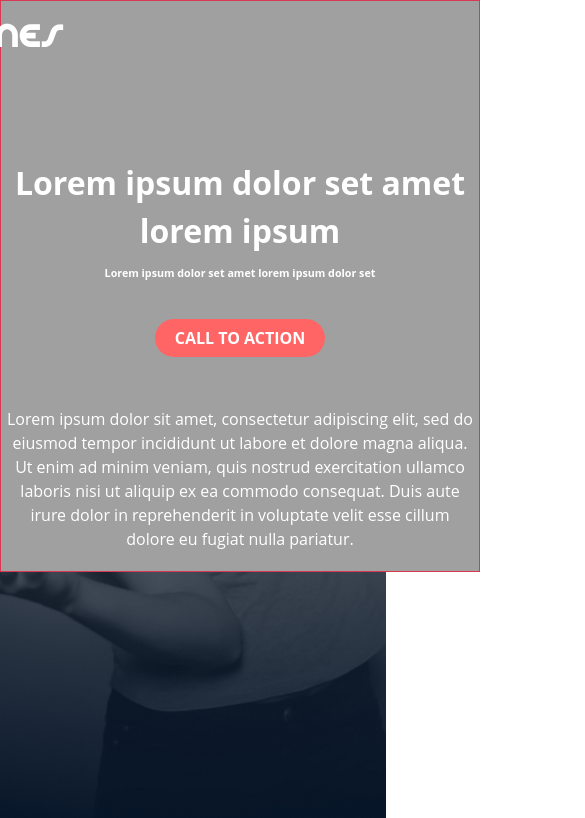
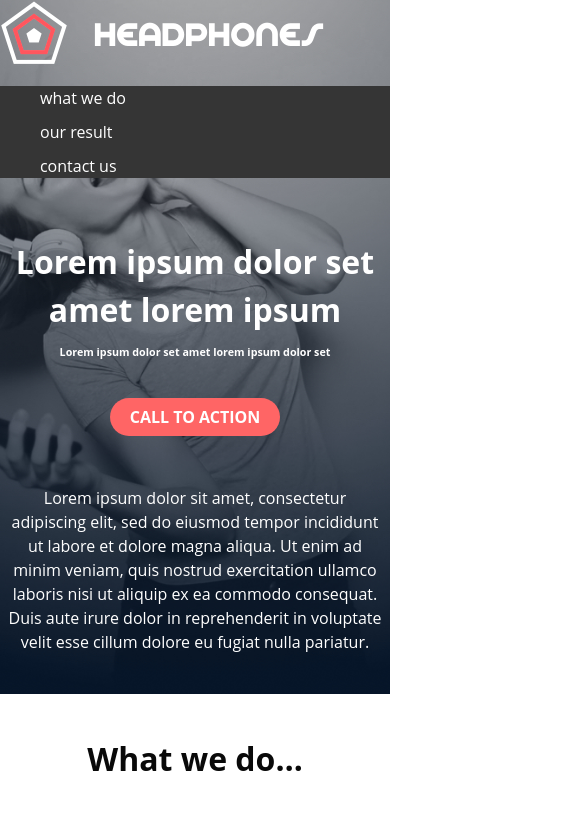
Before and after one commit to muhdibee/headphones, a plain HTML site: page 1-index.html in a window 390 px wide. Shown: the top 818 px of the page, 585 px wide, since content can reach past the window. Drawn offline with Linux system fonts and the light colour scheme.

Commit message:
Styling footer.

```diff
--- a/1-index.html
+++ b/1-index.html
@@ -27,11 +27,11 @@
             <div class=" container header-hero-container">
                 <!--Header content-->
                 <header class="">
-                    <a href="#"><img src="./images/logo_headphones.png" alt="Headphones-logo"></a>
-                    <ul>
-                        <li><a href="#">what we do</a></li>
-                        <li><a href="#">our result</a></li>
-                        <li><a href="#">contact us</a></li>
+                    <a href="#" class=""><img src="./images/logo_headphones.png" alt="Headphones-logo"></a>
+                    <ul class="">
+                        <li class="header-li"><a href="#">what we do</a></li>
+                        <li class="header-li"><a href="#">our result</a></li>
+                        <li class="header-li"><a href="#">contact us</a></li>
                     </ul>
                 </header>
                 <!--Hero Section-->
@@ -39,7 +39,7 @@
                     <div class="hero-section-container">
                         <h1 class="">Lorem ipsum dolor set amet lorem ipsum</h1>
                         <h6 class="">Lorem ipsum dolor set amet lorem ipsum dolor set</h6>
-                        <button><b>CALL TO ACTION</b></button>
+                        <button class=""><b>CALL TO ACTION</b></button>
                         <p>Lorem ipsum dolor sit amet, consectetur adipiscing elit, sed do eiusmod tempor incididunt ut labore et dolore magna aliqua. Ut enim ad minim veniam, quis nostrud exercitation ullamco laboris nisi ut aliquip ex ea commodo consequat. Duis aute irure dolor in reprehenderit in voluptate velit esse cillum dolore eu fugiat nulla pariatur.</p>
                     </div>
                 </div>
@@ -98,7 +98,7 @@
                     <h1>Our results speak for themselves</h1>
                     <p>Lorem ipsum dolor sit amet, consectetur adipiscing elit, sed do eiusmod tempor incididunt ut labore et dolore magna aliqua. Ut enim ad minim veniam, quis nostrud exercitation ullamco laboris nisi ut aliquip ex ea commodo consequat. Duis aute irure dolor in reprehenderit in voluptate velit esse cillum dolore eu fugiat nulla pariatur.</p>
                 </div>
-                <div class="our-result-pentagons bod">
+                <div class="our-result-pentagons">
                     <div class="our-result-pentagon icon">
                         <img src="./images/pentagone.png" alt="">
                             <h1>+2%</h1>
@@ -137,7 +137,7 @@
         </section>
     </main>
     <footer>
-        <section class="footer-section">
+        <section class="footer-section brd">
             <div class="container footer-container">
                 <div class="footer-logo-and-icons-container">
                     <div>
--- a/1-styles.css
+++ b/1-styles.css
@@ -87,25 +87,13 @@
     /** FOOTER **/
     --footer-padding: 5rem 0 1rem;
 
-    /** NAVBAR **/
-    --nav-item-font-family: var(--font-family-headings);
-    --nav-item-font-weight: var(--font-weight-bold);
-    --nav-item-font-size: var(--font-size-medium);
-    --nav-item-letter-spacing: .04rem;
-    --nav-item-display: inline-block;
-    --nav-item-margin: 0 2rem 0 0;
-    --nav-item-link-hover: var(--color-white);
-
     /** BUTTON **/
     --button-display: inline-block;
     --button-padding: 1.5rem 3rem;
     --button-border: var(--color-primary) solid 0.2rem;
-    --button-color: var(--color-black);
     --button-text-decoration: none;
     --button-font-size: var(--font-size-large);
-    --button-hover-color: var(--color-white);
     --button-hover-text-decoration: none;
-    --button-hover-background: var(--color-primary);
 
     /** MOTION **/
     --transition-duration: .3s;
@@ -145,8 +133,8 @@
   /****************************************** Links    ============================= */
 
   a {
+    text-decoration: none;
     color: var(--color-white);
-    text-decoration: none;
   }
 
   a:hover{
@@ -174,9 +162,14 @@
 
 
 /*********** Global  */
-.bod {
+.brd {
   border: 1px solid #D73953;
 }
+
+p, h1, h2, h3, h4,h5, h6{
+  text-align: center;
+}
+
 
 
 /******************************************** Main *****************************/
@@ -184,12 +177,8 @@
 /************************ Sections ***********************/
 
 main section{
-  height: 100vh;
-  width: 99vw;
-}
-
-footer >section {
-  padding: 2rem 0px;
+  height: 99vh;
+  width: 100%;
 }
 
 .header-hero-section {
@@ -218,19 +207,13 @@ main > .what-we-do-section, main > .contact-us-section {
 
 /* General containers */
 
-main .container {
+main .container, footer .container {
   display: var(--d-flex);
   flex-direction: var(--flex-direction-column);
   justify-content: var(--flex-justify-content-center);
   align-items: var(--flex-align-items-center);
   width: 1000px;
   margin: auto auto;
-
-}
-
-.header-hero-container, .what-we-do-container {
-  display: var(--d-flex);
-  flex-direction: var(--flex-direction-column);
 
 }
 
@@ -260,14 +243,16 @@ header ul {
 }
 /* Global what-we-do-container  */
 
-.what-we-do-container, .our-result-container  {
+.what-we-do-container, .our-result-container, .contact-us-container  {
   height: inherit;
   display: flex;
-  flex-flow: column wrap;
+  flex-direction: column;
+  flex-wrap: wrap;
   align-items: center;
   justify-content: space-around;
   gap: 4rem;
   padding: 2rem 0px;
+  margin: auto auto;
 }
 
 .what-we-do-container >.what-we-do-text, .our-result-container >.our-result-text {
@@ -303,8 +288,8 @@ header ul {
 }
 
 .our-result-pentagon img {
-  height: 10rem;
-  width: 10rem;
+  height: 14rem;
+  width: 14rem;
 }
 
 /* *******************Hero container *****************/
@@ -315,18 +300,16 @@ header ul {
   align-items: center;
   min-height: 50rem;
   justify-content: flex-end;
-  /* border: 1px solid red; */
 }
 
 .hero-section-container {
-  max-width: 70rem;
-  /* border: 1px solid #D73953; */
+  width: 70rem;
   display: flex;
   flex-flow: column wrap;
   justify-content: var(--flex-justify-content-end);
   align-items: center;
   text-align: center;
-
+  padding-bottom: 2rem;
 }
 
 .hero-section-container button {
@@ -345,7 +328,12 @@ header ul {
 
 
 /****************************************************  Footer  */
-.footer-section {
+footer {
+  height: 35vh;
+  padding: 4rem 0px;
+  display: flex;
+  justify-content: center;
+  align-items: center;
   background-color: var(--color-background-dark);
 }
 
@@ -356,29 +344,67 @@ header ul {
 }
 
 
-@media only screen and (max-width: 480px) {
+@media screen and (max-width: 1000px) {
 
   /* ********* Main ******/
 
-  section >.container {
-    max-width: 480px;
+  /* *{
+    border: 1px solid #D73953;
+  } */
+
+  main section{
+    height: auto;
+    width: 100%;
+  }
+
+
+  main .container, footer .container {
+    display: var(--d-flex);
+    flex-direction: var(--flex-direction-column);
+    justify-content: var(--flex-justify-content-center);
+    align-items: var(--flex-align-items-center);
+    width: 100%;
     margin: auto auto;
-    border: 1px solid #D73953;
-    background-color: #a0a0a0;
+
+  }
+
+  .container {
+    width: inherit;
+    margin: auto auto;
+  }
+
+  .hero-section-container {
+    width: inherit;
+  }
+
+  header {
+    display: flex;
+    flex-flow: var(--flex-column-wrap);
   }
 
   header ul {
-    display: none;
+    display: flex;
     flex-direction: column;
     justify-content: flex-start;
-    gap: 2rem;
+    gap: 1rem;
+    background-color: var(--color-dark-grey);
+  }
+.header-li a{
+    color: var(--color-white);
+
+}
+
+.what-we-do-container >.what-we-do-text >p, .our-result-container >.our-result-text >p {
+  width: 99%;
+  text-align: center;
+}
+
+.our-result-pentagon img {
+  height: 7rem;
+  width: 7rem;
 }
 
 
   /* Footer */
 
-  .footer-container {
-    max-width: 480px;
 }
-
-}
```
